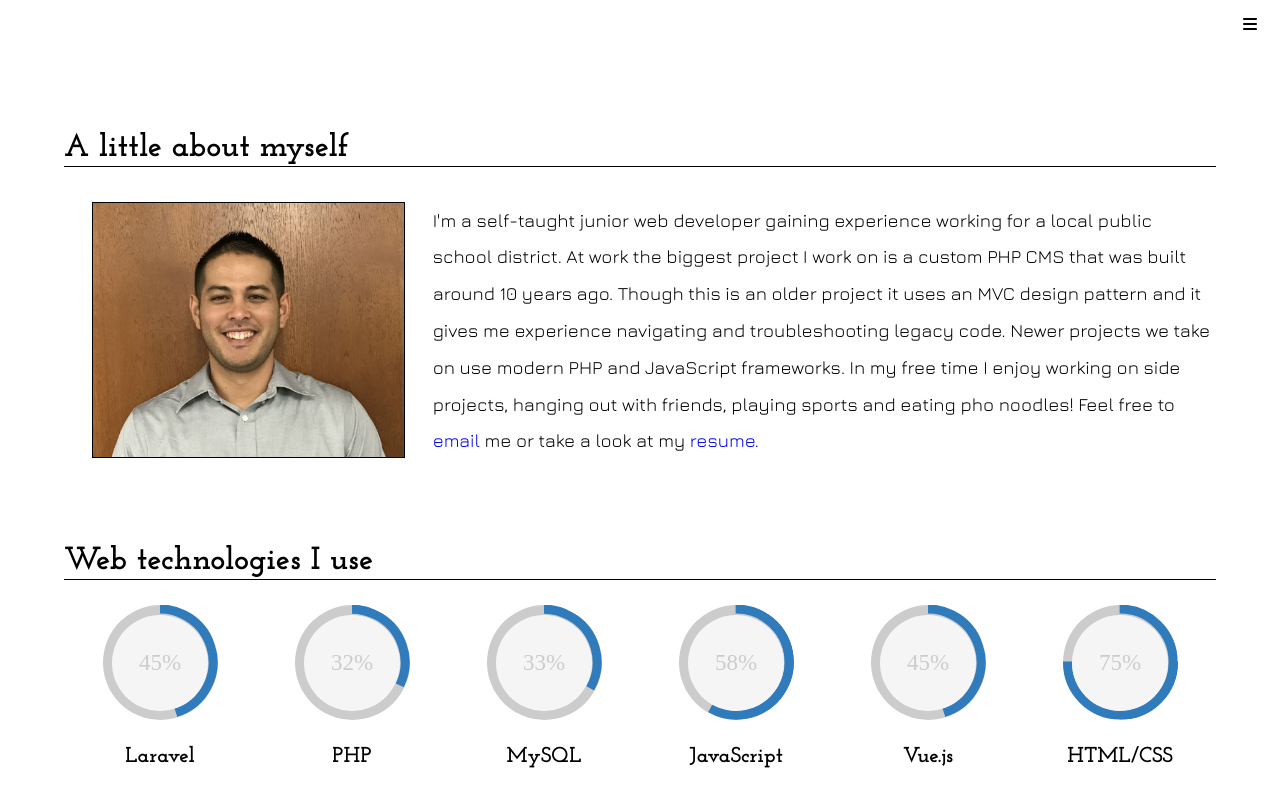
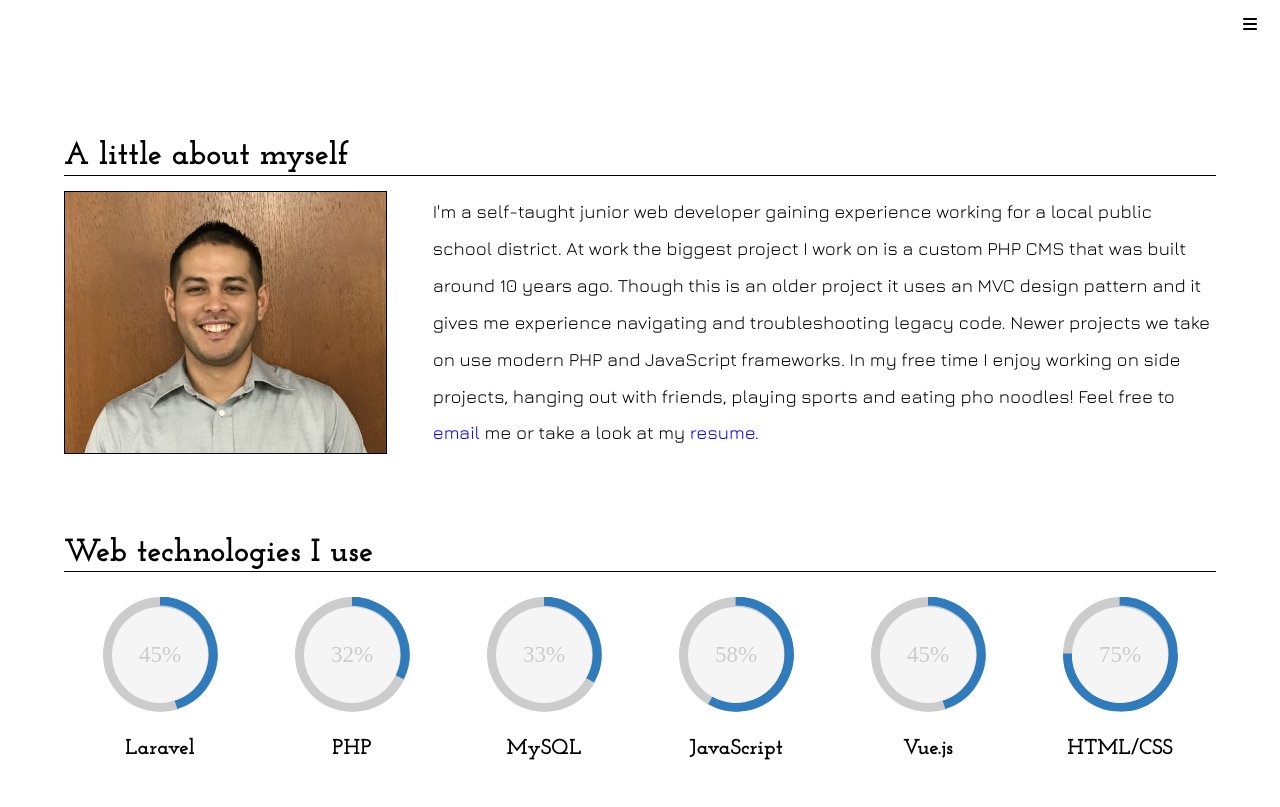
Before and after one commit to amfische/amfische.github.io, a Jekyll site: the page built from about.html, in a window 1280 px wide. Shown: the top 807 px of the page. Built offline with Jekyll 4.4.1, drawn with Linux system fonts in a browser that asks for light colours; nearby versions of some CDN libraries; some web fonts are replaced.

Commit message:
style changes to about page

```diff
--- a/about.html
+++ b/about.html
@@ -9,7 +9,9 @@ permalink: /about/
 	<div class="col-about clearfix">
 		<h1>A little about myself</h1>
 		<div class="flex-container">
-			<img src="/assets/images/profile_3.jpg" alt="bust shot image of myself">
+      <div class="img-container">
+        <img src="/assets/images/profile_3.jpg" alt="bust shot image of myself">
+      </div>
 			<p>I'm a self-taught junior web developer gaining experience working for a local public school district. At work the biggest project I work on is a custom PHP CMS that was built around 10 years ago. Though this is an older project it uses an MVC design pattern and it gives me experience navigating and troubleshooting legacy code. Newer projects we take on use modern PHP and JavaScript frameworks. In my free time I enjoy working on side projects, hanging out with friends, playing sports and eating pho noodles! Feel free to <a href="mailto:amfischer21@gmail.com">email</a> me or take a look at my <a href="#">resume.</a></p>
 		</div>
 	</div> <!-- end col-about -->
--- a/assets/css/style.scss
+++ b/assets/css/style.scss
@@ -207,10 +207,16 @@ footer {
 			margin: 15px auto;
 		}
 
+		.img-container {
+			width: 100%;
+			margin-bottom: 20px;
+		}
+
 		img {
+			width: 100%;
+			box-sizing: border-box;
 			display: block;
 			border: 1px solid black;
-			margin: 20px auto;
 		}
 
 		p {
@@ -247,11 +253,21 @@ footer {
 	}
 
 	@media (min-width: 992px) {
-		&.container {
-			margin: 0 auto;
-		}
 		.col-skills .skill-item {
 			width: 25%;
+		}
+		.flex-container {
+			display: flex;
+			justify-content: space-between;
+			align-items: center;
+		}
+		.col-about .img-container {
+			width: 28%;
+			margin-bottom: 0;
+		}
+
+		.col-about p {
+			width: 68%;
 		}
 
 	}
@@ -262,23 +278,12 @@ footer {
 			flex-direction: column;
 			justify-content: space-around;
 			min-height: 75vh;
+			margin: 0 auto;
 		}
-		.flex-container {
-			display: flex;
-			justify-content: space-between;
-			align-items: center;
-		}
+
 
 		.col-about {
 			margin-bottom: 15px;
-		}
-
-		.col-about img {
-			max-width: 27%;
-		}
-
-		.col-about p {
-			width: 68%;
 		}
 
 		.col-skills .skill-item {
@@ -288,18 +293,16 @@ footer {
 	}
 
 	@media (min-width: 1850px) {
-		.col-about .flex-container {
+		.col-about {
 			margin: 50px auto;
 		}
 
-		.col-about img {
-			height: 315px;
-			width: 390px;
+		.col-about .img-container {
+
 		}
 
 		.col-about p {
 			font-size: 1.5em;
-			width: 75%;
 		}
 
 		.col-skills .skill-item {
```
